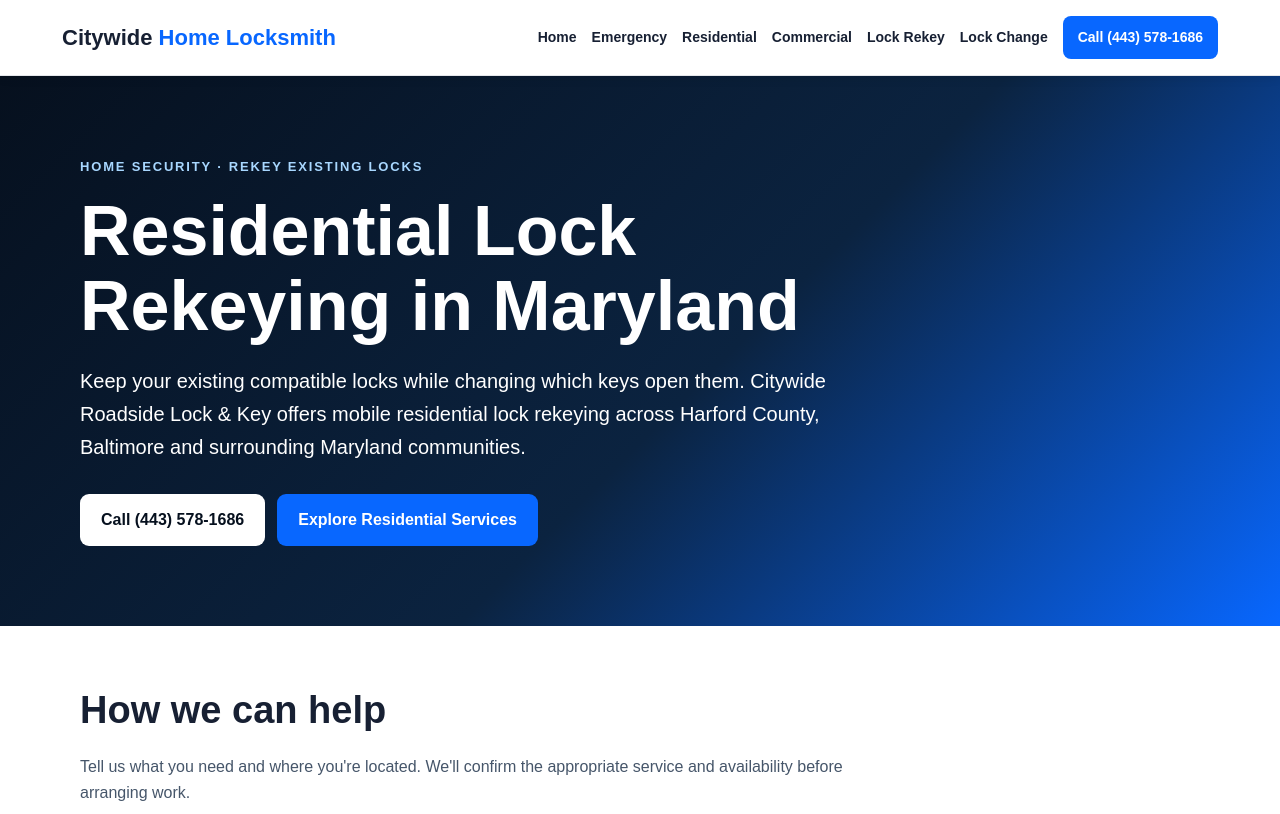
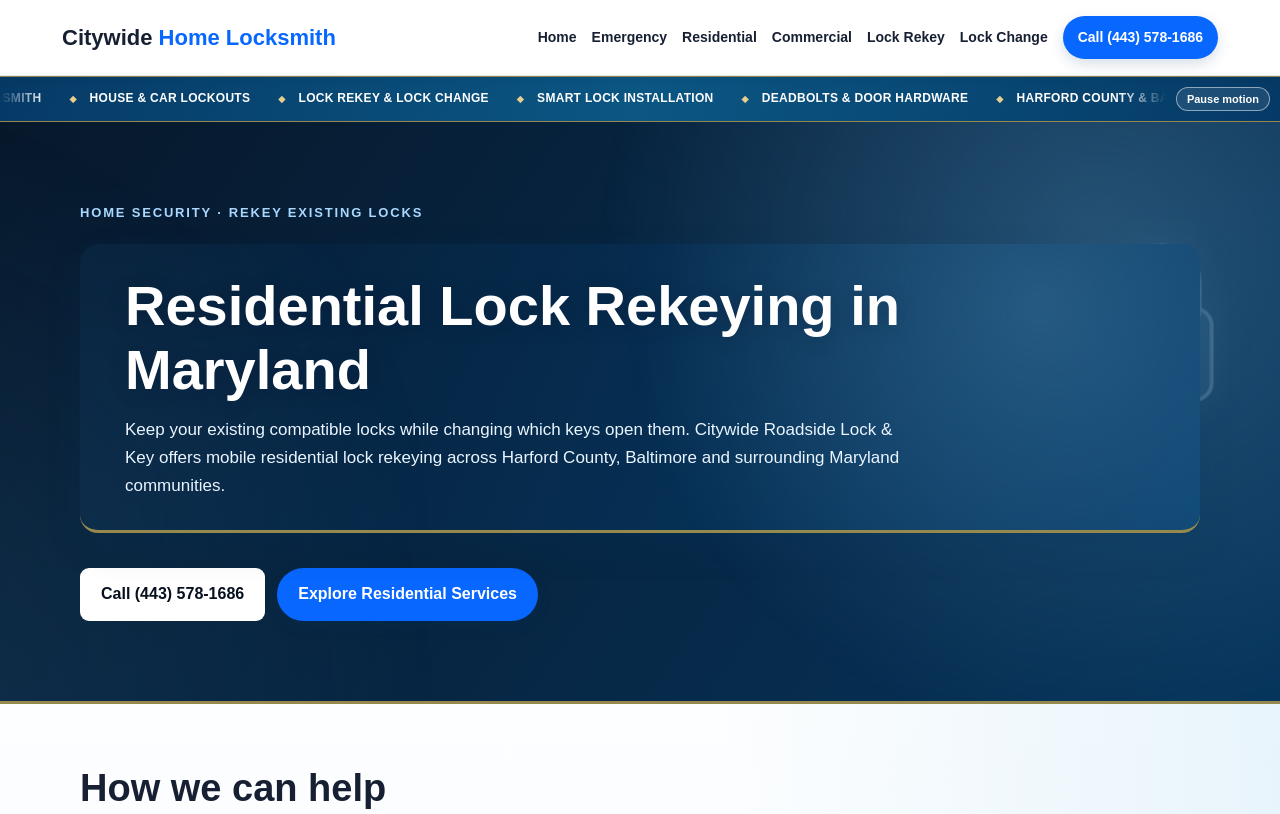
Before and after one commit to citywidekeystop-collab/citywide-dashboard-home-services, a website: page public/lock-rekey.html in a window 1280 px wide. Shown: the top 814 px of the page. Drawn offline with Linux system fonts and the light colour scheme.

Commit message:
Match Citywide service pages to animated homepage design

```diff
--- /dev/null
+++ b/public/citywide-unified.css
@@ -0,0 +1,39 @@
+
+/* Shared Citywide home-page-inspired styling and motion for public service pages */
+:root{--cw-blue:#063a66;--cw-sky:#7ec0e7;--cw-gold:#95894e;--cw-pale:#dceff9}
+body.cw-unified{background:radial-gradient(ellipse at 95% 20%,#d8edf9 0%,transparent 40%),radial-gradient(ellipse at 0% 85%,#e8f7fe 0%,transparent 46%),linear-gradient(#fff,#f0f8fd);background-size:145% 145%;animation:cw-bg-drift 27s ease-in-out infinite alternate}
+body.cw-unified .hero:not(.cw-image-hero){background:linear-gradient(125deg,#07182b,#063a66 55%,#086fb0)!important;background-size:220% 220%!important;animation:cw-hero-flow 19s ease-in-out infinite alternate}
+body.cw-unified .hero,body.cw-unified .cw-county-hero{position:relative;isolation:isolate;overflow:hidden;border-bottom:3px solid var(--cw-gold)}
+body.cw-unified .hero:before,body.cw-unified .cw-county-hero:before{content:"";position:absolute;inset:-23%;pointer-events:none;z-index:0;background:radial-gradient(circle at 75% 32%,#7ec0e744,transparent 32%),radial-gradient(circle at 8% 87%,#448ec02d,transparent 33%);animation:cw-halo 15s ease-in-out infinite alternate}
+body.cw-unified .hero>:not(.cw-lock-art),body.cw-unified .cw-county-hero>:not(.cw-lock-art){position:relative;z-index:1}
+body.cw-unified .hero h1,body.cw-unified .cw-county-hero h1{color:#fff!important;text-shadow:0 2px 18px #00162f44;animation:cw-rise .7s ease both}
+body.cw-unified .hero p,body.cw-unified .hero .lead,body.cw-unified .hero .hero-description,body.cw-unified .cw-county-hero p{color:#eaf5ff}
+body.cw-unified .cw-lock-art{position:absolute;right:4%;top:20%;width:135px;max-width:25vw;z-index:0;opacity:.22;filter:drop-shadow(0 0 20px #7ec0e7);pointer-events:none}
+body.cw-unified .cw-lock-art svg{width:100%;height:auto;display:block}
+body.cw-unified .cw-lock-art .cw-shackle{animation:cw-unlock 5.4s ease-in-out infinite}
+body.cw-unified .cw-lock-art .cw-wifi{animation:cw-pulse 3s ease-in-out infinite}
+body.cw-unified .cw-motion-banner{display:flex;align-items:center;min-height:46px;background:linear-gradient(100deg,#063a66,#0b5683,#063a66);color:white;border-block:1px solid #95894e;overflow:hidden;font:700 12px/1.3 Arial,sans-serif;letter-spacing:.3px}
+body.cw-unified .cw-motion-viewport{flex:1;min-width:0;overflow:hidden;mask-image:linear-gradient(90deg,transparent,black 4%,black 96%,transparent)}
+body.cw-unified .cw-motion-track{display:flex;width:max-content;animation:cw-scroll 52s linear infinite}
+body.cw-unified .cw-motion-group{display:flex;align-items:center;gap:28px;flex:none;white-space:nowrap;padding:12px 28px 12px 0}
+body.cw-unified .cw-motion-group span:before{content:"◆";font-size:9px;color:#e6ce90;margin-right:13px}
+body.cw-unified .cw-motion-switch{margin:5px 10px;border:1px solid #ffffff80;border-radius:999px;padding:5px 10px;background:#ffffff17;color:#fff;cursor:pointer;font:700 11px Arial,sans-serif;white-space:nowrap}
+body.cw-unified.cw-motion-paused .cw-motion-track,body.cw-unified.cw-motion-paused .cw-lock-art *,body.cw-unified.cw-motion-paused .hero,body.cw-unified.cw-motion-paused .hero:before,body.cw-unified.cw-motion-paused .cw-county-hero,body.cw-unified.cw-motion-paused .cw-county-hero:before{animation-play-state:paused!important}
+body.cw-unified .cw-county-hero{background:linear-gradient(115deg,#06182d,#063a66 55%,#087bb4);background-size:200% 200%;animation:cw-hero-flow 19s ease-in-out infinite alternate;padding:30px clamp(20px,4vw,45px);margin:20px 0 25px;border-radius:18px;box-shadow:0 15px 35px #063a6629}
+body.cw-unified .cw-county-hero h1{font-size:clamp(30px,4.6vw,56px);line-height:1.15;margin:0 0 14px}
+body.cw-unified .cw-county-hero p{font-size:17px;line-height:1.65;max-width:800px;margin:0}
+body.cw-unified :is(.card,.service-card){border:1px solid #c5ddeb;border-radius:16px;box-shadow:0 9px 28px #063a6614;transition:transform .2s,box-shadow .2s,border-color .2s}
+body.cw-unified :is(.card,.service-card):hover{transform:translateY(-3px);box-shadow:0 16px 34px #063a6624;border-color:#7ec0e7}
+body.cw-unified section.gray,body.cw-unified section.alt{background:#dceff987}
+body.cw-unified :is(.button,.btn,.call-link,.call-button):not(.white):not(.outline){border-radius:999px;box-shadow:0 5px 14px #063a6629;transition:transform .2s,box-shadow .2s}
+body.cw-unified :is(.button,.btn,.call-link,.call-button):hover{transform:translateY(-2px);box-shadow:0 8px 20px #063a6633}
+body.cw-unified :is(.button,.btn,.call-link,.call-button):focus-visible,body.cw-unified .cw-motion-switch:focus-visible{outline:3px solid #e0b866;outline-offset:3px}
+@keyframes cw-scroll{to{transform:translateX(-50%)}}
+@keyframes cw-hero-flow{from{background-position:0% 40%}to{background-position:100% 65%}}
+@keyframes cw-bg-drift{from{background-position:0 0}to{background-position:100% 100%}}
+@keyframes cw-halo{from{transform:translate(-3%,-2%) scale(1)}to{transform:translate(4%,2%) scale(1.13)}}
+@keyframes cw-rise{from{opacity:.1;transform:translateY(12px)}to{opacity:1;transform:translateY(0)}}
+@keyframes cw-unlock{0%,20%,100%{transform:translateY(0)}45%,68%{transform:translateY(-7px)}}
+@keyframes cw-pulse{0%,100%{opacity:.2}50%{opacity:1}}
+@media(max-width:760px){body.cw-unified .cw-lock-art{width:85px;right:2%;top:19%;opacity:.13}body.cw-unified .cw-motion-banner{min-height:43px}body.cw-unified .cw-motion-group{gap:17px;padding-right:17px}body.cw-unified .cw-motion-switch{font-size:10px;padding:5px 8px;margin-right:6px}body.cw-unified .cw-county-hero{padding:25px 20px;margin:16px 0}}
+@media(prefers-reduced-motion:reduce){body.cw-unified,body.cw-unified .hero,body.cw-unified .hero:before,body.cw-unified .hero h1,body.cw-unified .cw-county-hero,body.cw-unified .cw-county-hero:before,body.cw-unified .cw-motion-track,body.cw-unified .cw-lock-art *{animation:none!important}body.cw-unified .cw-motion-group[aria-hidden="true"]{display:none}body.cw-unified .cw-motion-track{width:auto;flex-wrap:wrap}body.cw-unified .cw-motion-viewport{mask-image:none}}
--- /dev/null
+++ b/public/citywide-unified.js
@@ -0,0 +1,26 @@
+(function(){
+"use strict";
+function init(){
+var body=document.body;if(!body||body.dataset.cwThemeLoaded)return;
+body.dataset.cwThemeLoaded="1";body.classList.add("cw-unified");
+var text=["24/7 MOBILE LOCKSMITH","HOUSE & CAR LOCKOUTS","LOCK REKEY & LOCK CHANGE","SMART LOCK INSTALLATION","DEADBOLTS & DOOR HARDWARE","HARFORD COUNTY & BALTIMORE"];
+var bar=document.createElement("div");bar.className="cw-motion-banner";bar.setAttribute("aria-label","Citywide locksmith services");
+var viewport=document.createElement("div");viewport.className="cw-motion-viewport";
+var track=document.createElement("div");track.className="cw-motion-track";
+function group(hidden){var d=document.createElement("div");d.className="cw-motion-group";if(hidden)d.setAttribute("aria-hidden","true");text.forEach(function(x){var e=document.createElement("span");e.textContent=x;d.appendChild(e)});return d}
+track.appendChild(group(false));track.appendChild(group(true));viewport.appendChild(track);
+var btn=document.createElement("button");btn.type="button";btn.className="cw-motion-switch";btn.textContent="Pause motion";btn.setAttribute("aria-pressed","false");
+btn.addEventListener("click",function(){var paused=body.classList.toggle("cw-motion-paused");btn.textContent=paused?"Resume motion":"Pause motion";btn.setAttribute("aria-pressed",String(paused))});
+bar.appendChild(viewport);bar.appendChild(btn);
+var header=body.querySelector(":scope > header, :scope > .site-header");
+if(header)header.insertAdjacentElement("afterend",bar);else body.insertBefore(bar,body.firstChild);
+var headings=body.querySelectorAll(".wrap > h1");
+for(var i=0;i<headings.length;i++){var h=headings[i],p=h.nextElementSibling;if(!p||p.tagName!=="P"||!h.parentElement)continue;var section=document.createElement("section");section.className="cw-county-hero";h.parentNode.insertBefore(section,h);section.appendChild(h);section.appendChild(p)}
+var hero=body.querySelector(".hero,.cw-county-hero");
+if(hero){if(hero.querySelector(".visual,.hero-content"))hero.classList.add("cw-image-hero");
+var art=document.createElement("div");art.className="cw-lock-art";art.setAttribute("aria-hidden","true");
+art.innerHTML='<svg xmlns="http://www.w3.org/2000/svg" viewBox="0 0 140 180" fill="none"><g class="cw-shackle"><path d="M35 79V48C35 26 50 13 70 13S105 26 105 48V79" stroke="#CDEEFF" stroke-width="13" stroke-linecap="round"/></g><rect x="18" y="73" width="104" height="95" rx="18" fill="#7EC0E7" fill-opacity=".35" stroke="#CDEEFF" stroke-width="4"/><circle cx="70" cy="113" r="10" fill="#DDF5FF"/><path d="M70 124v17" stroke="#DDF5FF" stroke-width="7" stroke-linecap="round"/><path class="cw-wifi" d="M52 38Q70 22 88 38M59 48Q70 38 81 48" stroke="#B9E5FF" stroke-width="4" stroke-linecap="round"/><circle cx="70" cy="57" r="3" fill="#B9E5FF"/></svg>';
+hero.appendChild(art)}
+}
+if(document.readyState==="loading")document.addEventListener("DOMContentLoaded",init,{once:true});else init();
+})();
--- a/public/lock-rekey.html
+++ b/public/lock-rekey.html
@@ -30,7 +30,7 @@ a:focus-visible{outline:3px solid #f59e0b;outline-offset:3px}
 @media(max-width:800px){.nav{align-items:flex-start;flex-direction:column}nav{gap:12px}nav .call-link{width:100%;text-align:center}.cards{grid-template-columns:1fr}.hero{padding:65px 22px}section.content{padding:45px 22px}}
 </style>
 <script type="application/ld+json">{"@context":"https://schema.org","@type":"Service","serviceType":"Lock Rekeying in Maryland","url":"https://citywidelockandkey.com/lock-rekey.html","provider":{"@type":"Locksmith","name":"Citywide Roadside Lock & Key","telephone":"+1-443-578-1686"},"areaServed":[{"@type":"AdministrativeArea","name":"Harford County, Maryland"},{"@type":"Place","name":"Baltimore, Maryland"}]}</script>
-</head><body>
+<link rel="stylesheet" href="/citywide-unified.css?v=20261105b"><script src="/citywide-unified.js?v=20261105b" defer></script></head><body>
 <header class="site-header"><div class="nav"><a class="logo" href="/">Citywide <span>Home Locksmith</span></a><nav aria-label="Primary navigation">
 <a href="/">Home</a><a href="/emergency-locksmith.html">Emergency</a><a href="/residential-locksmith.html">Residential</a><a href="/commercial-locksmith.html">Commercial</a>
 <a href="/lock-rekey.html">Lock Rekey</a><a href="/lock-change.html">Lock Change</a>
```
Also changed, not shown: public/baltimore-car-lockout.html (+1 -1 lines), public/city.html (+1 -1 lines), public/commercial-locksmith.html (+1 -1 lines), public/commercial-mag-lock.html (+1 -1 lines), public/edgewood-md-locksmith.html (+1 -1 lines), public/emergency-locksmith.html (+1 -1 lines), public/essex/index.html (+1 -1 lines), public/lock-change.html (+1 -1 lines), public/middle-river-locksmith.html (+1 -1 lines), public/national-lock-supply.html (+1 -1 lines), public/parkville/index.html (+1 -1 lines), public/perry-hall/index.html (+1 -1 lines), public/public/commercial-locksmith.html (+1 -1 lines), public/residential-locksmith.html (+1 -1 lines), 2 more files.
